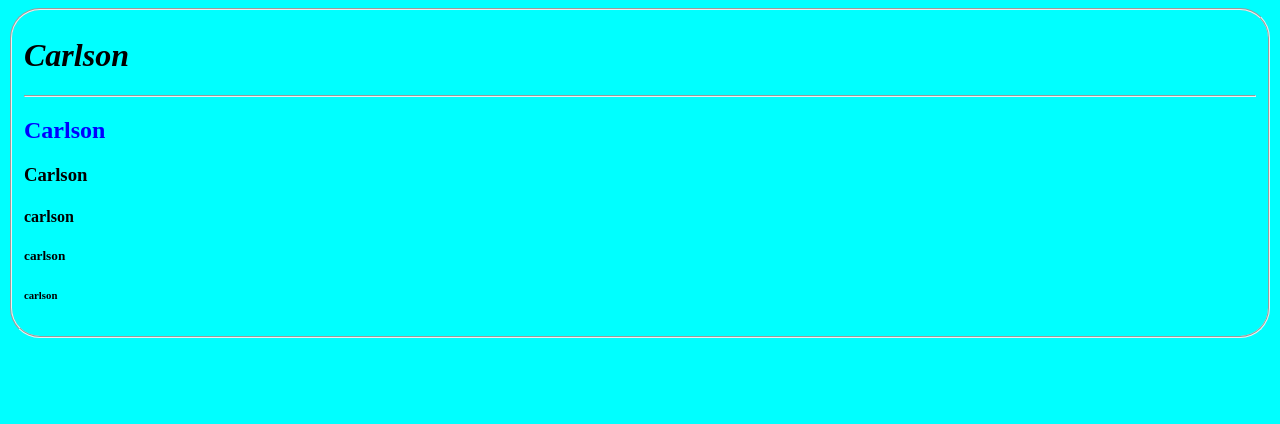
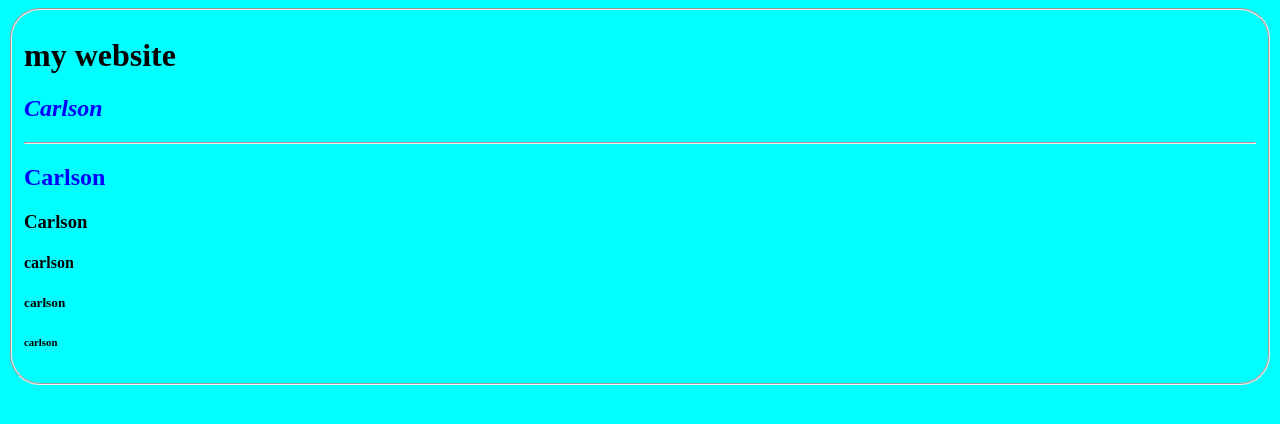
Before and after one commit to kingoh-200/kingoina, a plain HTML site: page index.html in a window 1280 px wide. Drawn offline with Linux system fonts and the light colour scheme.

Commit message:
lauching my website

```diff
--- a/index.html
+++ b/index.html
@@ -19,7 +19,9 @@
 
 <body>
     <fieldset class="fieldset">
-    <h1 style="font-style: italic;">Carlson</h1>
+
+        <h1>my website</h1>
+    <h2 style="font-style: italic;">Carlson</h2>
     <hr>
     <h2>Carlson</h2>
     <h3>Carlson</h3>
```
